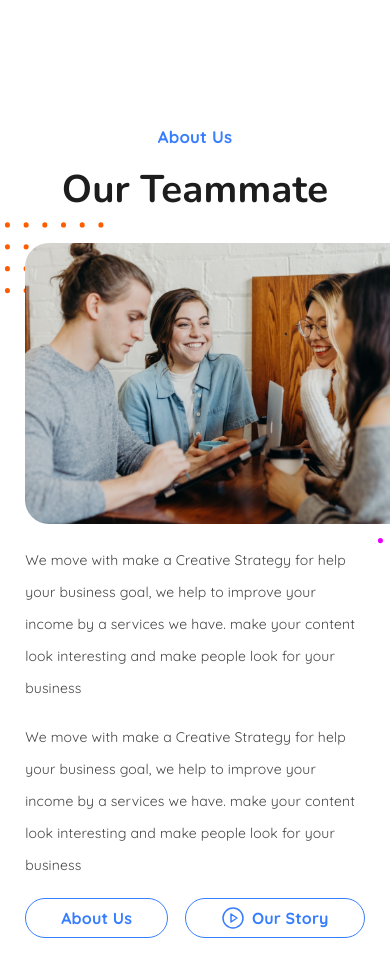
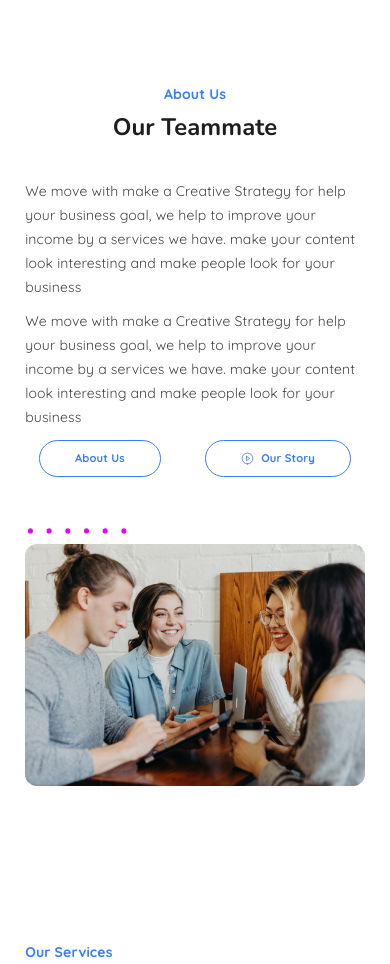
Before and after one commit to panakir/creative-agency, a website built with webpack: page index.html in a window 390 px wide. Shown: the part 706-1670 px from the top of the page. Built offline with nearby package versions, Linux system fonts and the light colour scheme.

Commit message:
feat: add about-us responsive design, fix some bugs in intro section and header styles (Sat, Jun 08, 2024 00:06)

```diff
--- a/index.html
+++ b/index.html
@@ -646,6 +646,12 @@
 
       <section class="about-us">
         <div class="wrapper about-us__wrapper">
+          <div class="about-us__header">
+            <h3 class="about-us__subtitle">About Us</h3>
+            <h2 class="about-us__title">Our Teammate</h2>
+          </div>
+          <div class="about-us__content">
+            <div class="about-us__visual">
               <div class="decor about-us__decor">
                 <div class="decor__rect decor__rect_4 about-us__decor">
                   <svg
@@ -1008,12 +1014,6 @@
                   </svg>
                 </div>
               </div>
-          <div class="about-us__header">
-            <h3 class="about-us__subtitle">About Us</h3>
-            <h2 class="about-us__title">Our Teammate</h2>
-          </div>
-          <div class="about-us__content">
-            <div class="about-us__visual">
               <img
                 src="./src/assets/images/about-us/our-team.png"
                 alt="Our team"
@@ -1033,10 +1033,10 @@
                 business
               </p>
               <div class="about-us__buttons">
-                <button type="button" class="button about-us__button">
+                <a href="#" class="link link_button about-us__button">
                   About Us
-                </button>
-                <button type="button" class="button about-us__button">
+                </a>
+                <a href="#" class="link link_button about-us__button">
                   <span>
                     <svg
                       width="24"
@@ -1062,7 +1062,7 @@
                     </svg>
                   </span>
                   Our Story
-                </button>
+                </a>
               </div>
             </div>
           </div>
--- a/src/assets/styles/base/_base.scss
+++ b/src/assets/styles/base/_base.scss
@@ -31,11 +31,9 @@ h1 {
   color: $color-text-dark;
 
   @include media-desktop {
-    font-size: 5rem;
-  }
-  @include media-tablet {
     @include font(5rem, 800, 0.01);
   }
+
   @include media-mobile {
     @include font(4rem, 800, 0.01);
   }
@@ -44,11 +42,35 @@ h1 {
 h2 {
   @include font(5.5rem, 600, 0.003);
   color: $color-text-dark;
+
+  @include media-desktop {
+    @include font(5rem, 600, 0.003);
+  }
+
+  @include media-tablet {
+    @include font(4.25rem, 600, 0.003);
+  }
+
+  @include media-mobile {
+    @include font(3.4rem, 600, 0.003);
+  }
 }
 
 h3 {
-  @include font(2.4rem, 700, 0.01, 24px);
+  @include font(2.4rem, 600, 0.01, 24px);
   color: $color-primary;
+
+  @include media-desktop {
+    @include font(2.2rem, 600, 0.01);
+  }
+
+  @include media-tablet {
+    @include font(2.1rem, 800, 0.01);
+  }
+
+  @include media-mobile {
+    @include font(2rem, 800, 0.01);
+  }
 }
 
 h4 {
@@ -62,4 +84,12 @@ h5 {
 
 .text {
   @include font(2rem, 400, 0.01, 32px);
+
+  @include media-tablet {
+    line-height: 28px;
+  }
+
+  @include media-mobile {
+    line-height: 24px;
+  }
 }
--- a/src/assets/styles/base/_link.scss
+++ b/src/assets/styles/base/_link.scss
@@ -21,7 +21,6 @@
 
   &_button {
     display: block;
-    width: 20.1rem;
     @include font(1.6rem, 700);
     border-radius: 24px;
     padding: 1.2rem 4.9rem;
@@ -32,8 +31,12 @@
       color: $color-light;
     }
 
+    @include media-tablet {
+      padding: 1rem 4.5rem;
+    }
+
     @include media-mobile {
-      width: 21rem;
+      padding: 1rem 5rem;
     }
   }
 
--- a/src/assets/styles/components/_about-us.scss
+++ b/src/assets/styles/components/_about-us.scss
@@ -1,5 +1,15 @@
 .about-us {
-  margin-top: 18.4rem;
+  margin-top: 18.7rem;
+  margin-left: 3rem;
+  margin-right: 3rem;
+
+  @include media-tablet {
+    margin: 15rem 0 0;
+  }
+
+  @include media-mobile {
+    margin-top: 12.7rem;
+  }
 
   &__header {
     text-align: center;
@@ -7,6 +17,10 @@
 
   &__title {
     margin-top: 2rem;
+
+    @include media-mobile {
+      margin-top: 1.2rem;
+    }
   }
 
   &__subtitle {
@@ -15,54 +29,127 @@
 
   &__content {
     margin-top: 3.8rem;
-    @include layout(45%);
+    display: flex;
+    gap: 6rem;
+    align-items: start;
+
+    @include media-desktop {
+      flex-wrap: wrap;
+    }
+
+    @include media-tablet {
+      flex-wrap: wrap-reverse;
+      margin-top: 2.5rem;
+    }
   }
 
   &__visual {
+    position: relative;
+    flex: 1 1 40%;
+
+    @include media-desktop {
+      flex: 1 0 100%;
+    }
+
+    @include media-mobile {
+      margin-top: 1rem;
+    }
     img {
-      max-width: 56.5rem;
+      max-width: 100%;
       border-radius: 24px;
+
+      @include media-desktop {
+        border-radius: 20px;
+      }
+      @include media-tablet {
+        border-radius: 16px;
+      }
+      @include media-mobile {
+        border-radius: 12px;
+      }
     }
   }
 
   &__description {
-    flex-basis: 610px;
+    flex: 1 1 44%;
     padding: 2.6rem 0;
+
+    @include media-desktop {
+      flex: 1 0 100%;
+    }
   }
 
   &__text {
     max-width: 61rem;
     margin-bottom: 2.4rem;
+
+    @include media-desktop {
+      max-width: 100%;
+    }
+
+    @include media-mobile {
+      margin-bottom: 1.5rem;
+    }
   }
+
   &__buttons {
     display: flex;
+    align-items: center;
+
+    @include media-mobile {
+      justify-content: space-around;
+    }
   }
 
   &__button {
     display: flex;
     align-items: center;
+    justify-content: center;
     gap: 1rem;
-    padding: 1rem 5rem;
+
+    @include media-mobile {
+      padding: 1.5rem 5rem;
+    }
+
     span {
       display: inline-block;
       width: 24px;
       height: 24px;
+
+      @include media-mobile {
+        width: 13px;
+        height: 13px;
+        svg {
+          width: 13px;
+          height: 13px;
+        }
+      }
     }
-    &:last-child {
-      margin-left: 2.4rem;
+    &:not(&:last-child) {
+      margin-right: 2.4rem;
     }
   }
 
   &__decor {
-    position: absolute;
     .decor__rect {
       &_4 {
-        top: 13.9rem;
-        left: -3.1rem;
+        top: -1.8rem;
+        left: -3rem;
+
+        @include media-desktop {
+          display: none;
+        }
       }
       &_5 {
-        top: 49.6rem;
-        left: 50.3rem;
+        bottom: -2%;
+        right: -3.8rem;
+
+        @include media-desktop {
+          bottom: auto;
+          right: auto;
+          top: -2.3rem;
+          left: 0.2rem;
+        }
       }
     }
   }
--- a/src/assets/styles/components/_intro.scss
+++ b/src/assets/styles/components/_intro.scss
@@ -61,7 +61,7 @@
       margin-top: 10rem;
     }
     @include media-mobile {
-      margin-top: 8.24rem;
+      margin-top: 8.5rem;
     }
   }
 
--- a/src/assets/styles/layouts/_header.scss
+++ b/src/assets/styles/layouts/_header.scss
@@ -7,7 +7,7 @@
   }
 
   @include media-mobile {
-    margin-bottom: 8rem;
+    margin-bottom: 8.1rem;
   }
 
   &__wrapper {
```
Lines whose indentation alone changed are shown as unchanged.
